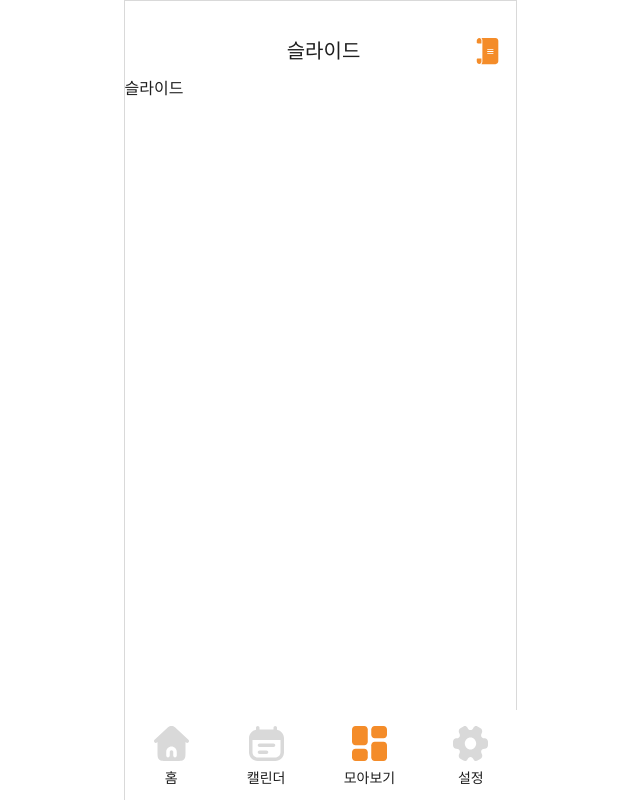
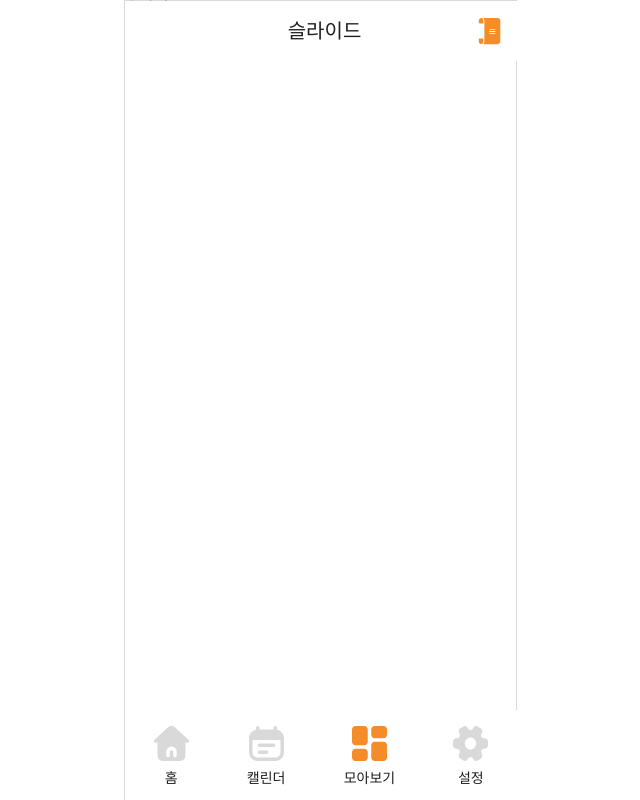
Before and after one commit to j2h30728/meong-story-FE, a React (Vite) app: page /slide in a window 1280 px wide. Shown: the whole page, without its empty margins (320-960 px from the left). Built offline with nearby package versions, Linux system fonts and the light colour scheme; a web font is replaced by a local one.

Commit message:
feat: layout 컴포넌트 수정 [#5]

```diff
--- a/src/components/common/Layout.tsx
+++ b/src/components/common/Layout.tsx
@@ -72,7 +72,6 @@ export default Layout;
 
 const Container = styled.div`
   width: 100%;
-  position: relative;
 `;
 
 const BOTTOM = {
@@ -101,12 +100,14 @@ const BOTTOM = {
 
 const TOP = {
   Container: styled.div`
+    position: fixed;
+    width: 100%;
+    max-width: 393px;
     display: flex;
     justify-content: space-between;
     align-items: center;
     padding: 1rem;
-    margin-top: 20px;
-    color: white;
+    background-color: white;
 
     .blank {
       width: 30px;
```
